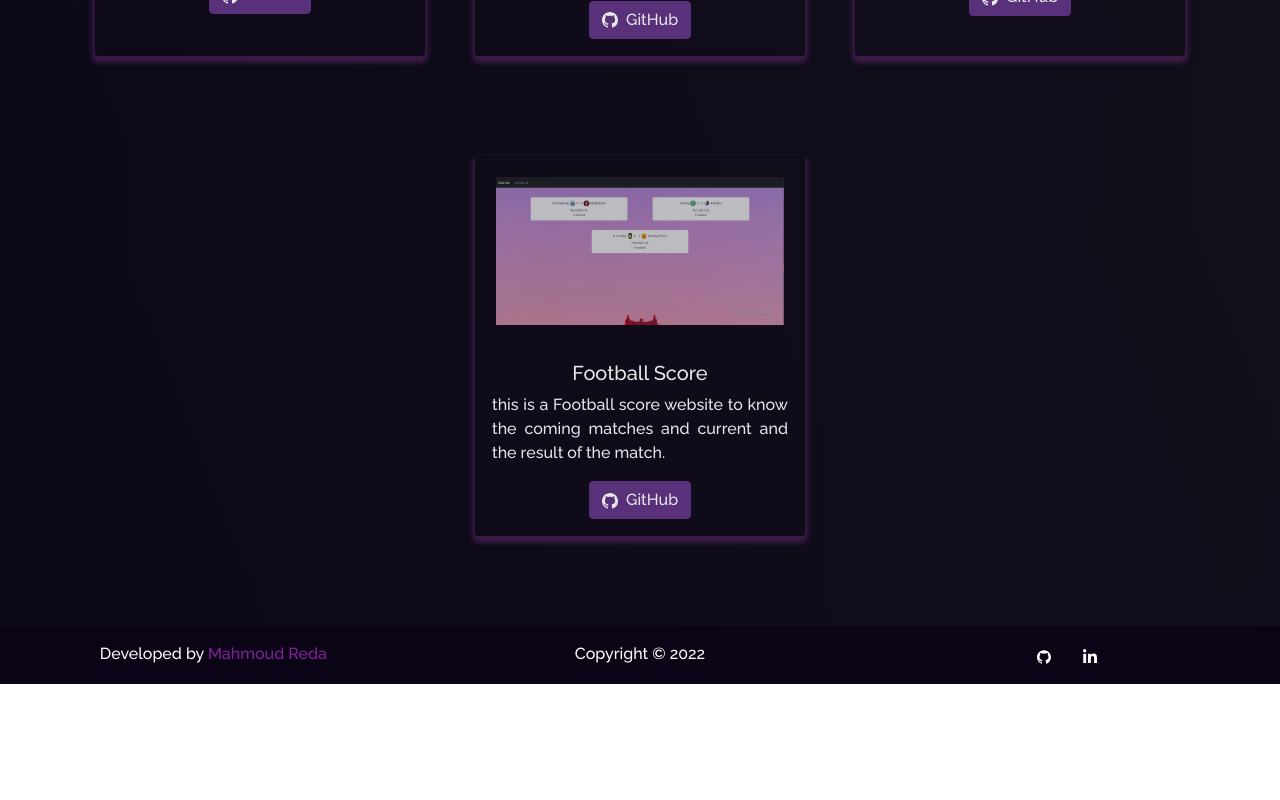
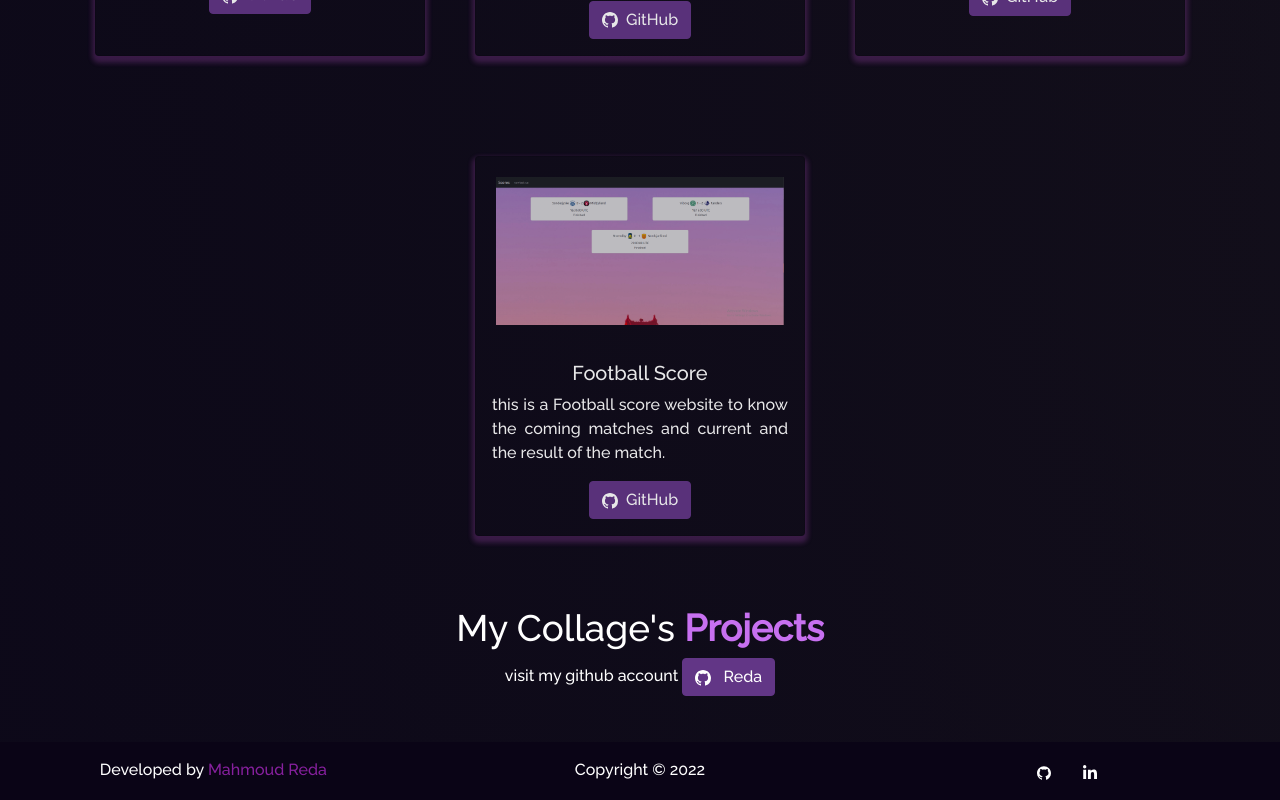
Before and after one commit to MahmoudRedaSayed/My-Portfolio, a React (Create React App) app: page /project in a window 1280 px wide. Shown: the part 2738-3538 px from the top of the page. Before the commit the page ends 3422 px from the top, so only its background shows below. Built offline with nearby package versions, Linux system fonts and the light colour scheme; a web font is replaced by a local one.

Commit message:
edit projects section

```diff
--- a/src/Components/Projects/Projects.js
+++ b/src/Components/Projects/Projects.js
@@ -1,5 +1,7 @@
 import React from "react";
-import { Container, Row, Col } from "react-bootstrap";
+import { Container, Row, Col,Button } from "react-bootstrap";
+import { BsGithub } from "react-icons/bs";
+
 import ProjectCard from "./ProjectCards";
 import Particle from "../../helpers/Particle";
 import Mumble from "../../Assets/projects/Mumble.png";
@@ -24,6 +26,7 @@ function Projects() {
   return (
     <Container fluid className="project-section">
       <Particle />
+
       <Container>
         <h1 className="project-heading">
           My Recent <strong className="purple">Works </strong>
@@ -196,6 +199,17 @@ function Projects() {
 
           </Row>
       </Container>
+      <Container>
+        <h1 className="project-heading">
+          My Collage's <strong className="purple">Projects </strong>
+        </h1>
+        <p style={{ color: "white" }}>
+          visit my github account <Button variant="primary" href={"https://github.com/MahmoudRedaSayed"} target="_blank">
+          <BsGithub /> &nbsp;
+          Reda
+        </Button>
+        </p>
+        </Container>
     </Container>
   );
 }
```
